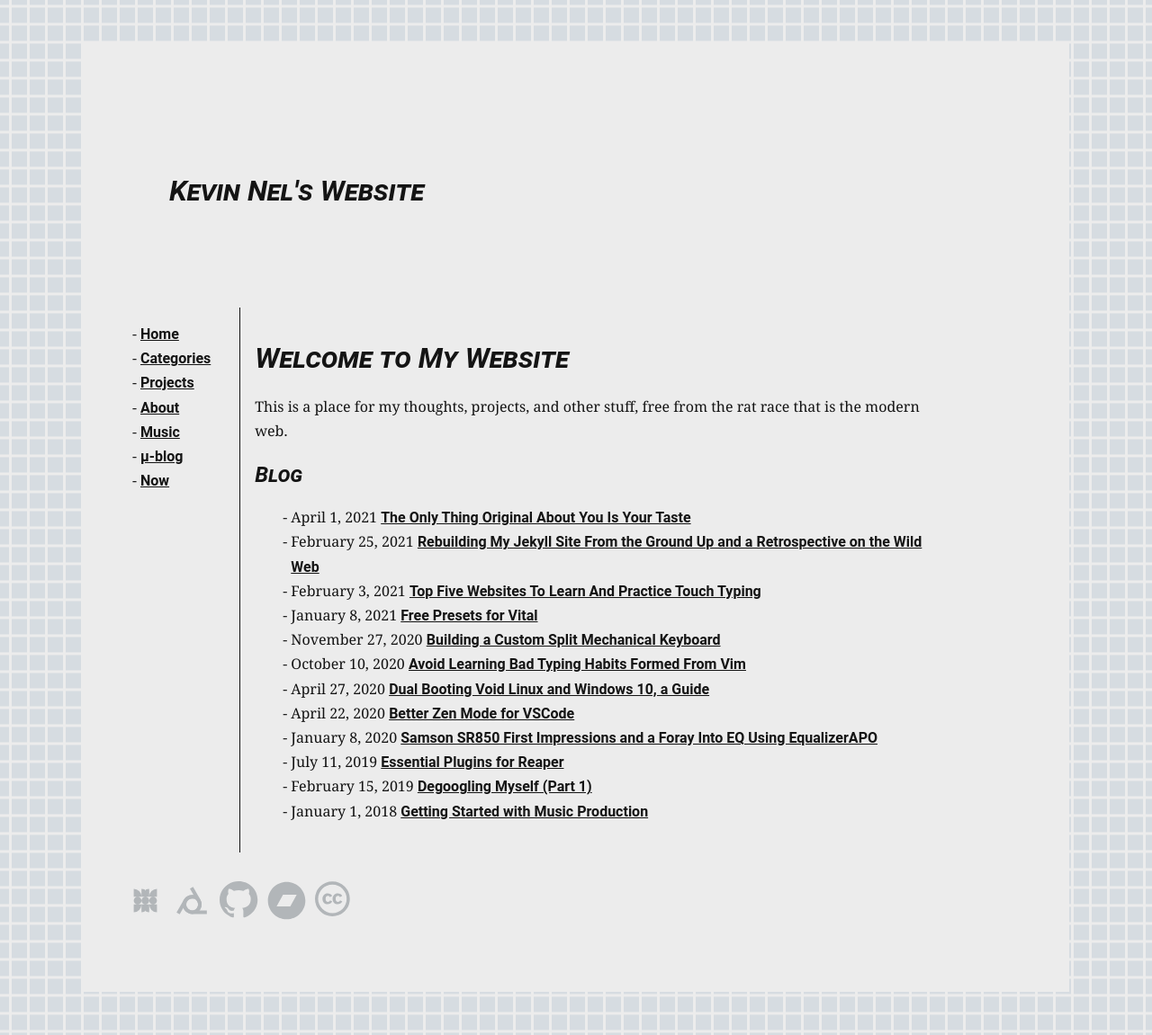
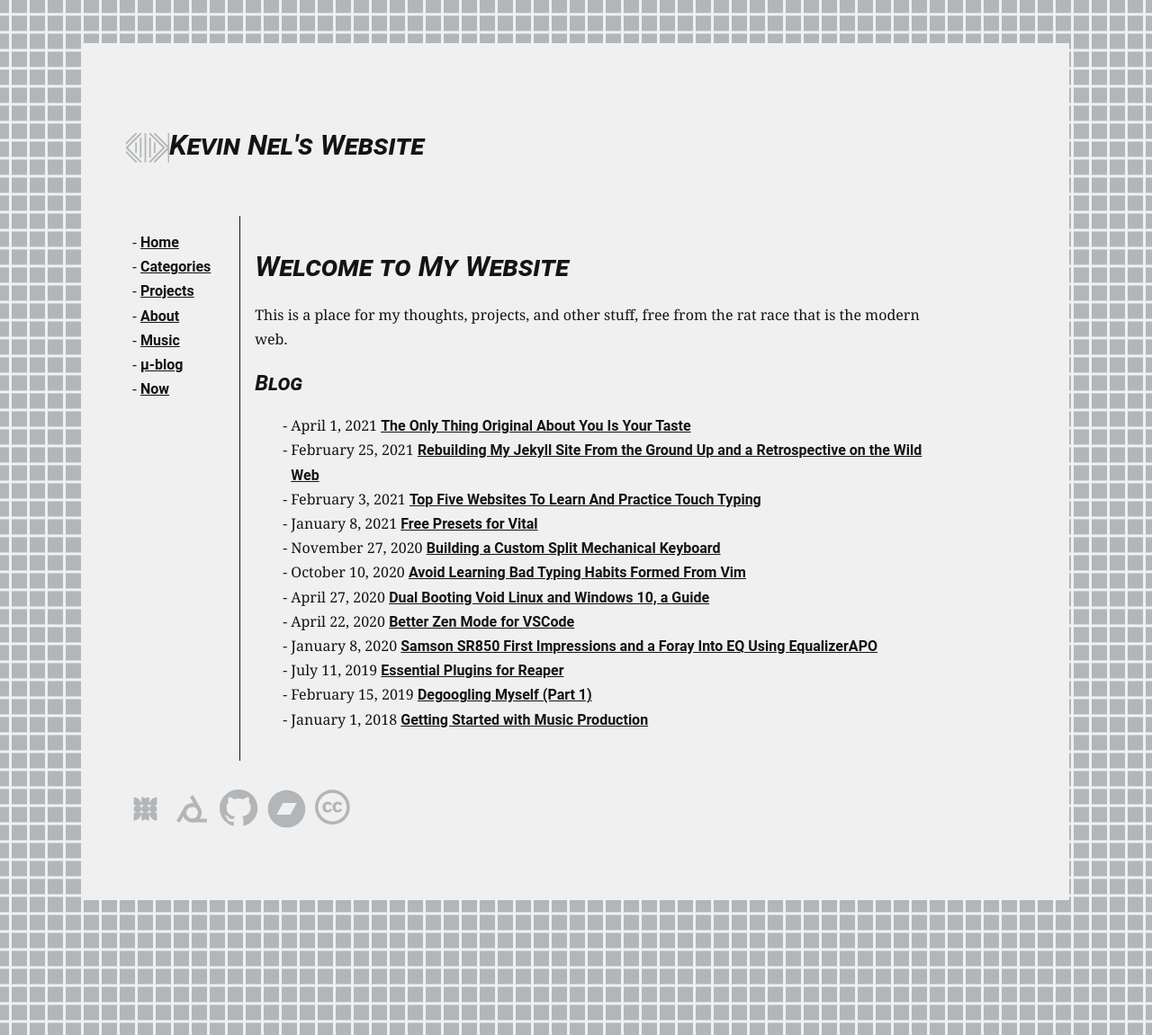
Before and after one commit to kevontheweb/kevontheweb.github.io, a Jekyll site: the page built from index.html, in a window 1280 px wide. Shown: the whole page at 90% size. Built offline with Jekyll 4.4.1, drawn with Linux system fonts in a browser that asks for light colours.

Commit message:
update logo

```diff
--- a/assets/css/oldschool.css
+++ b/assets/css/oldschool.css
@@ -11,8 +11,8 @@
 @media (prefers-color-scheme: light) {
   :root {
     --text-color: #141414;
-    --bg-color: #ececec;
-    --accent-color: #d6dce1;
+    --bg-color: #f0f0f0;
+    --accent-color: #b2b6b9;
     --alt-text-color: #b2b6b9;
     --selection-color: #141414;
   }
```
Also changed, not shown: assets/images/icons/logo.svg.
